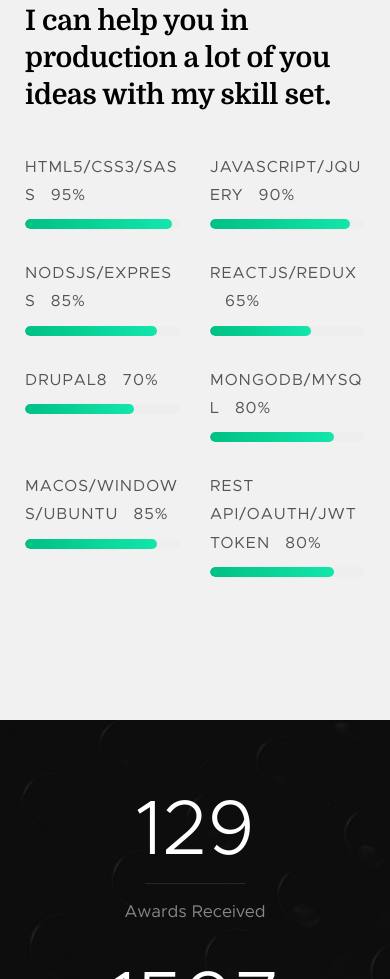
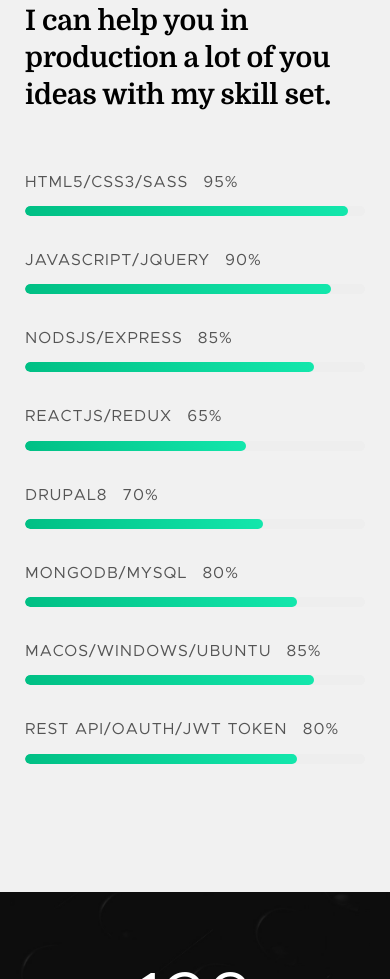
Before and after one commit to hammad38/codebyte, a website: page build/index.html in a window 390 px wide. Shown: the part 8477-9456 px from the top of the page. Drawn offline with Linux system fonts and the light colour scheme; files whose address does not match are found by name.

Commit message:
skills styling for sm screen

```diff
--- a/build/css/stylesheet.css
+++ b/build/css/stylesheet.css
@@ -146,3 +146,15 @@
     -moz-transition: height 1.5s;
     transition: height 1.5s;
 }
+
+@media (max-width: 900px) {
+    /*skills list for small screen*/
+    .progress-col-2 {
+        display: flex;
+        flex-wrap: wrap;
+    }
+    .progress-col-2 .progress.visible {
+        width: 100%;
+        margin: 15px 0;
+    }
+}
--- a/build/index.html
+++ b/build/index.html
@@ -57,6 +57,7 @@
                     <li><a class="smoothscroll"  href="#about" title="about">About</a></li>
                     <li><a class="smoothscroll"  href="#services" title="services">Services</a></li>
                     <li><a class="smoothscroll"  href="#works" title="works">Works</a></li>
+                    <li><a class="smoothscroll"  href="#skills" title="skills">Skills</a></li>
                     <li><a class="smoothscroll"  href="#contact" title="contact">Contact</a></li>
                 </ul>
 
```
